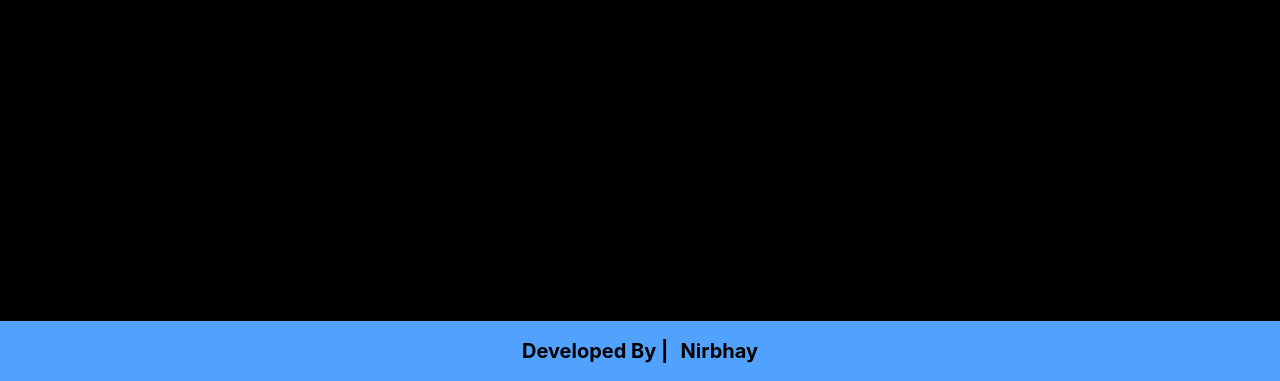
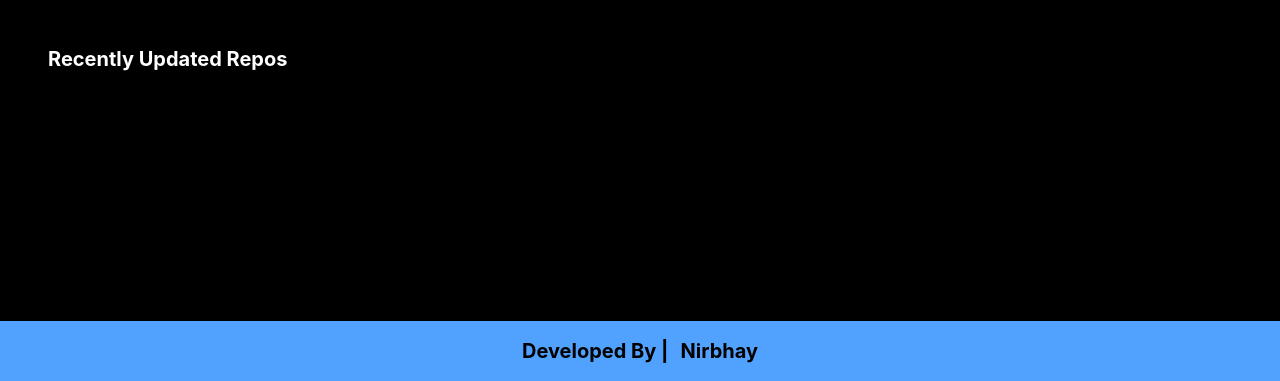
Before and after one commit to Nirbhaykumarstp/GitHub-profile-finder, a website: page index.html in a window 1280 px wide. Both pictures are taken after typing "Sample" into the empty fields and a click on the button "Search". Shown: the part 567-948 px from the top of the page. Drawn offline with Linux system fonts and the light colour scheme; no server answers.

Commit message:
New change completed

```diff
--- a/index.html
+++ b/index.html
@@ -73,6 +73,7 @@
                 </div>
             </div>
             <div id="recent-repos" class="flex flex-col text-white text-base sm:text-lg lg:text-xl px-4 sm:px-8 lg:px-12 py-8 lg:py-12 w-full">
+                <h1 class="text-white font-bold font-sans font-2xl">Recently Updated Repos</h1>
                 <div class="grid grid-cols-1 md:grid-cols-2 lg:grid-cols-3 gap-4 md:gap-5 lg:gap-6 w-full py-10" id="repo-div"></div>
             </div>
         </section>
```
